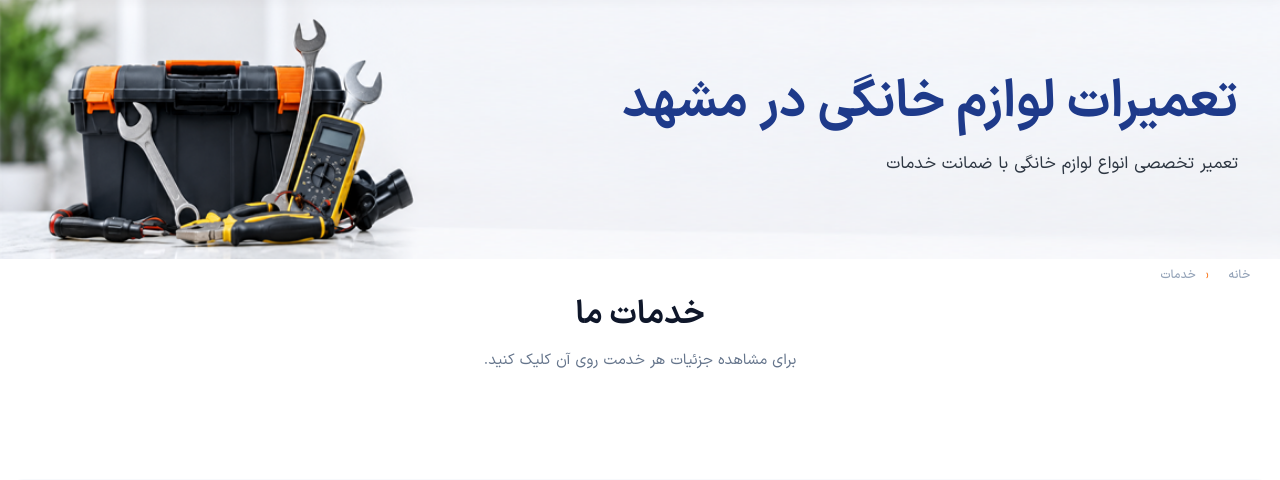
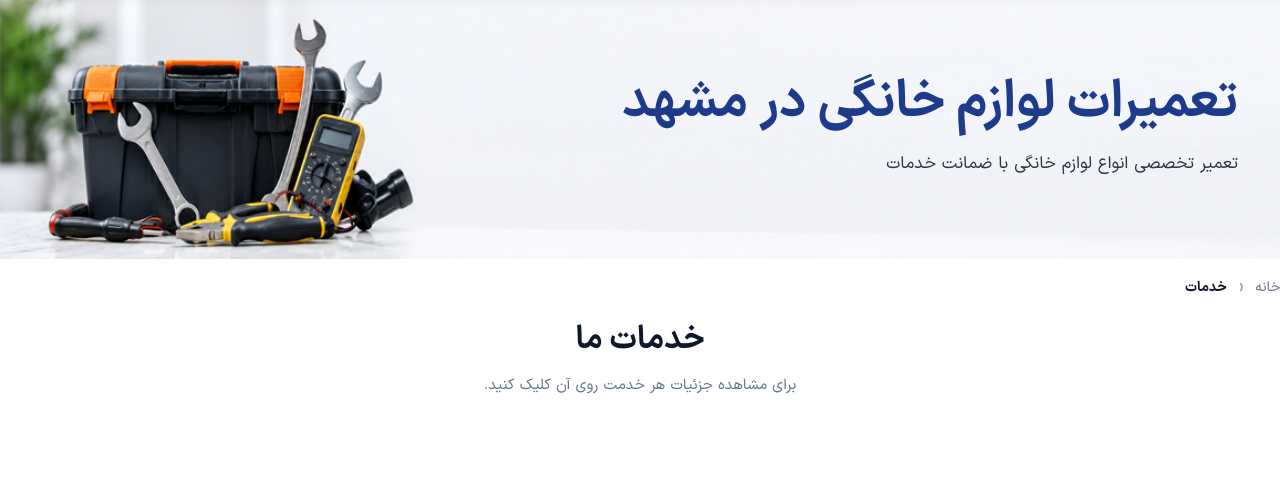
Before and after one commit to Fs310/acharin, a Django app: page /service in a window 1280 px wide. Shown: the part 84-564 px from the top of the page. Run offline with Django 5.2, Linux system fonts and the light colour scheme; data that the repository does not hold is empty; some libraries are stand-ins or nearby versions.

Commit message:
Standardize service breadcrumb

```diff
--- a/Home/templates/Home/service.html
+++ b/Home/templates/Home/service.html
@@ -17,11 +17,9 @@
     </div>
 </header>
 
-<nav class="service-link" aria-label="مسیر صفحه">
-    <div class="link">
-        <a href="{% url 'home:homes' %}">خانه</a>
-        <span aria-current="page">خدمات</span>
-    </div>
+<nav class="site-breadcrumb" aria-label="مسیر صفحه">
+    <a href="{% url 'home:homes' %}">خانه</a>
+    <span aria-current="page">خدمات</span>
 </nav>
 
 <section class="services-grid-section" id="services" aria-labelledby="services-title">
```
